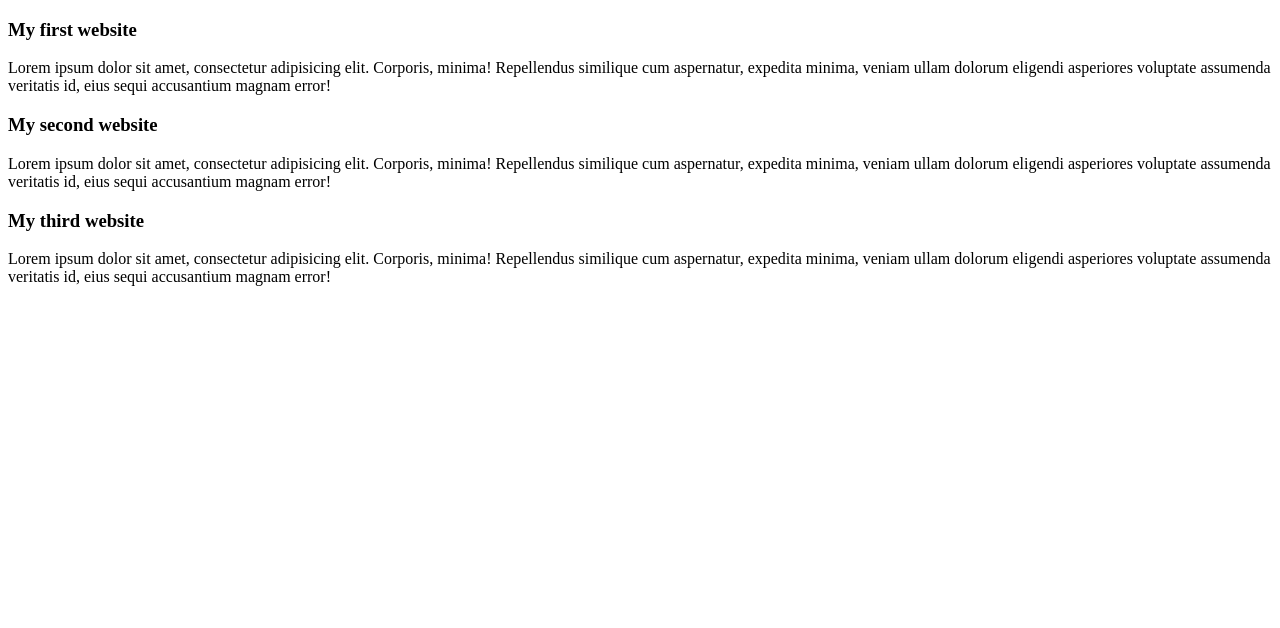
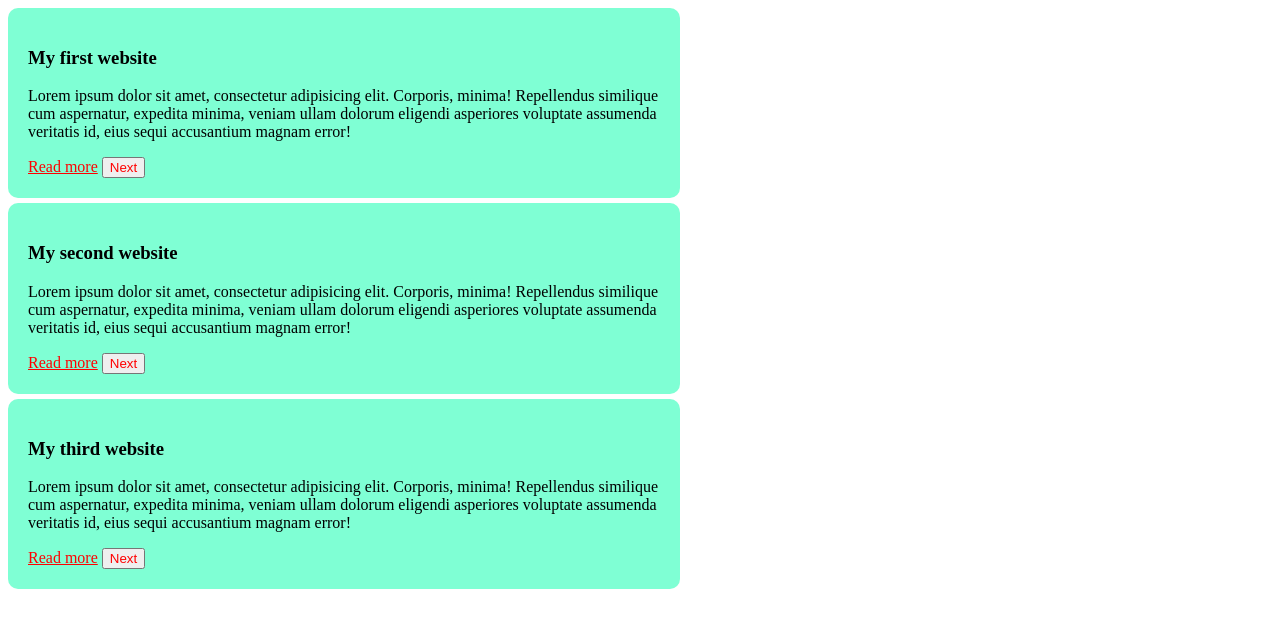
Before and after one commit to shanto470/my-firs-github-repo, a plain HTML site: page index.html in a window 1280 px wide. Drawn offline with Linux system fonts and the light colour scheme.

Commit message:
my second and third blog

```diff
--- a/index.html
+++ b/index.html
@@ -5,19 +5,26 @@
     <meta name="viewport" content="width=device-width, initial-scale=1.0">
     <title>my first github repo</title>
     <link rel="stylesheet" href="styles/blog.css">
+
 </head>
 <body>
     <div>
         <h3>My first website</h3>
         <p>Lorem ipsum dolor sit amet, consectetur adipisicing elit. Corporis, minima! Repellendus similique cum aspernatur, expedita minima, veniam ullam dolorum eligendi asperiores voluptate assumenda veritatis id, eius sequi accusantium magnam error!</p>
+        <a href="" class="btn">Read more</a>
+        <button class="btn">Next</button>
     </div>
     <div>
         <h3>My second website</h3>
         <p>Lorem ipsum dolor sit amet, consectetur adipisicing elit. Corporis, minima! Repellendus similique cum aspernatur, expedita minima, veniam ullam dolorum eligendi asperiores voluptate assumenda veritatis id, eius sequi accusantium magnam error!</p>
+        <a href="" class="btn">Read more</a>
+        <button class="btn">Next</button>
     </div>
     <div>
         <h3>My third website</h3>
         <p>Lorem ipsum dolor sit amet, consectetur adipisicing elit. Corporis, minima! Repellendus similique cum aspernatur, expedita minima, veniam ullam dolorum eligendi asperiores voluptate assumenda veritatis id, eius sequi accusantium magnam error!</p>
+        <a href="" class="btn">Read more</a>
+        <button class="btn">Next</button>
     </div>
 
 </body>
--- a/styles/blog.css
+++ b/styles/blog.css
@@ -1,7 +1,14 @@
 
-button
 div{
     background-color:aquamarine;
     padding: 20px;
     margin-bottom: 5px;
+    width: 50%;
+    border-radius: 10px;
+
 }
+.btn{
+    color: red;
+}
+
+}
```
